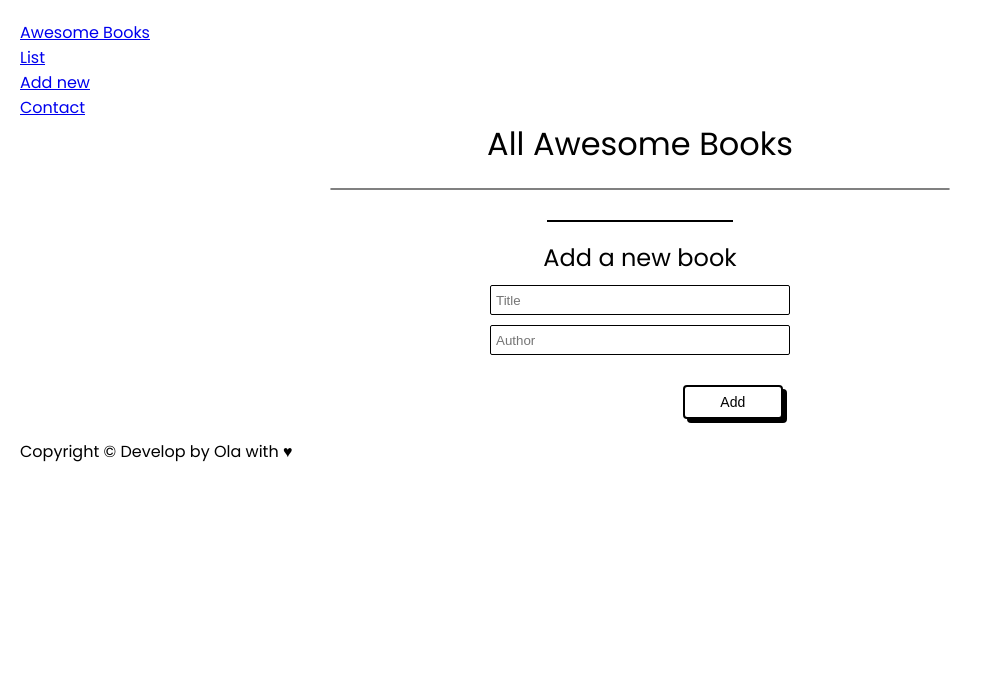
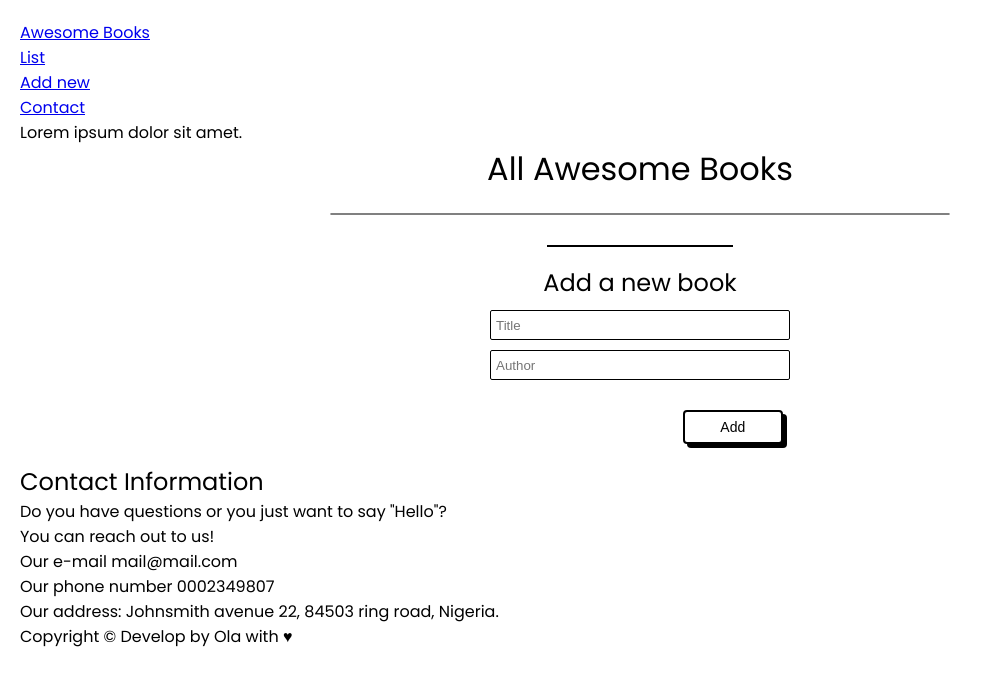
Before and after one commit to olaishola05/awesome-books, a website: page index.html in a window 1280 px wide. Shown: the whole page, without its empty margins (0-993 px from the left). Drawn offline with Linux system fonts and the light colour scheme.

Commit message:
Add current date and time functionality to both index.html, index.js

```diff
--- a/index.html
+++ b/index.html
@@ -21,12 +21,13 @@
           <li><a href="#">Contact</a></li>
         </ul>
       </nav>
+      <p class="date">Lorem ipsum dolor sit amet.</p>
 
       <h1>All Awesome Books</h1>
       <section id="book-container"></section>
       <hr class="book-bottom" />
 
-      <div class="form-container">
+      <section class="form-container">
         <h2>Add a new book</h2>
 
         <form>
@@ -40,7 +41,19 @@
           <span class="error">Book Title and Author can not be empty</span>
           <button type="button" class="formBtn">Add</button>
         </form>
-      </div>
+      </section>
+
+      <section class="contact-container">
+        <h2>Contact Information</h2>
+        <p>Do you have questions or you just want to say "Hello"?</p>
+        <p>You can reach out to us!</p>
+
+        <ul>
+          <li>Our e-mail mail@mail.com</li>
+          <li>Our phone number 0002349807</li>
+          <li>Our address: Johnsmith avenue 22, 84503 ring road, Nigeria.</li>
+        </ul>
+      </section>
 
       <footer>
         <span>Copyright &copy;</span>
--- a/index.js
+++ b/index.js
@@ -73,3 +73,11 @@ function removeOnClicked(button, book) {
 }
 
 formBtn.addEventListener('click', addBook);
+
+// date
+const months = ['January', 'February', 'March', 'April', 'May', 'June', 'July', 'August', 'September', 'October', 'November', 'December'];
+const currentDate = new Date();
+const date = ` ${months[currentDate.getMonth()]} ${currentDate.getDate()} ${currentDate.getFullYear()}`;
+const time = currentDate.toLocaleTimeString();
+const websiteDate = document.querySelector('.date');
+websiteDate.innerHTML = `${date} ${time}`;
```
